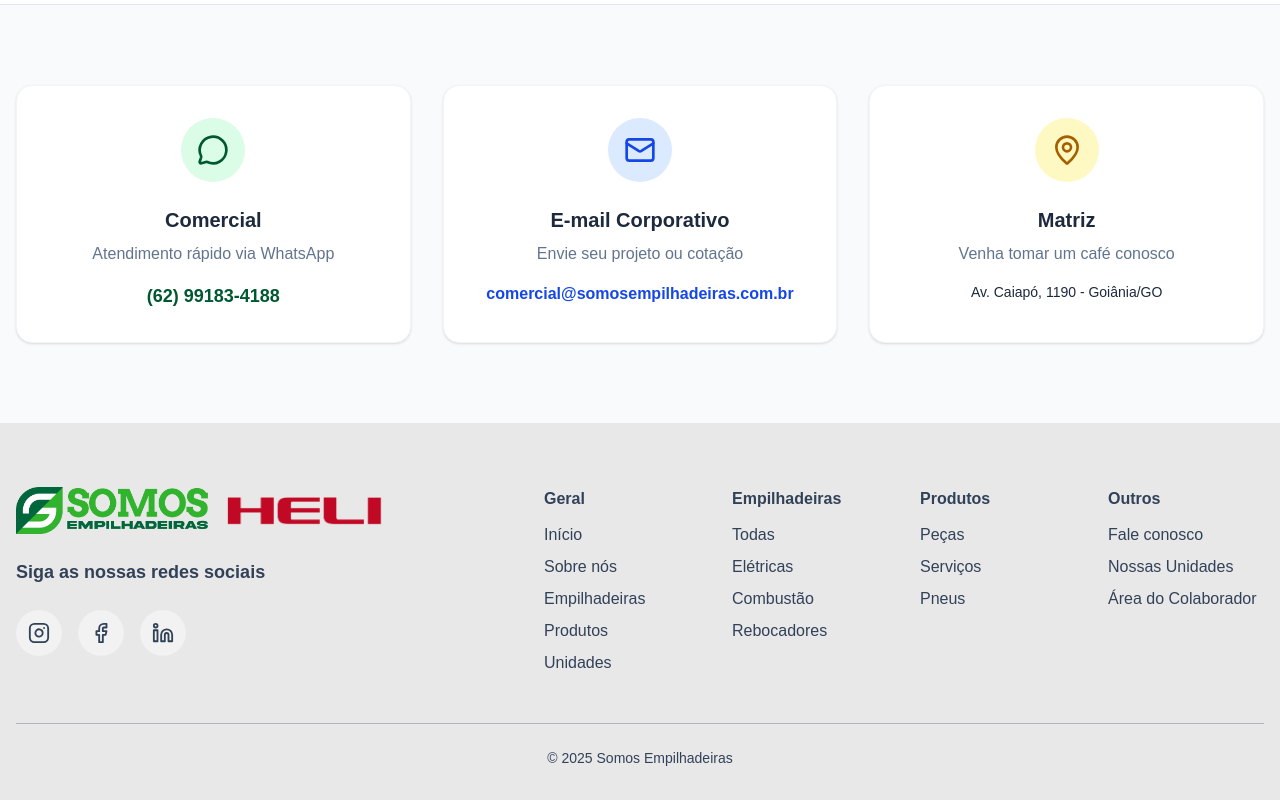
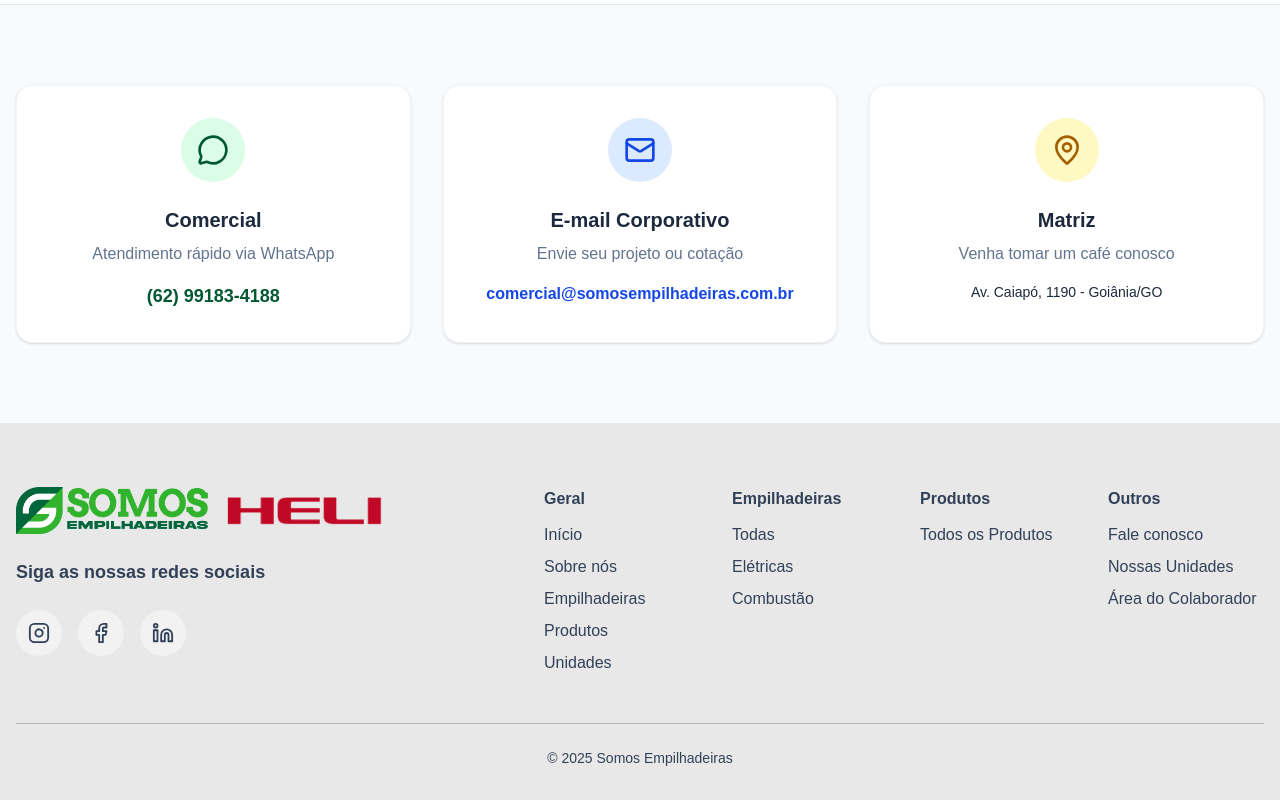
Before and after one commit to Somos-Empilhadeiras/site-somos, a Next.js app: page / in a window 1280 px wide. Shown: the part 3617-4417 px from the top of the page. Built offline with nearby package versions, Linux system fonts and the light colour scheme; no server answers; the database is empty.

Commit message:
Ajustando o footes (removendo elementos desnecessários)

```diff
--- a/src/components/Footer.tsx
+++ b/src/components/Footer.tsx
@@ -69,7 +69,6 @@ export default function Footer() {
 								<li><Link href="/empilhadeiras">Todas</Link></li>
 								<li><Link href="/empilhadeiras/eletricas">Elétricas</Link></li>
 								<li><Link href="/empilhadeiras/combustao">Combustão</Link></li>
-								<li><Link href="/empilhadeiras/rebocadores">Rebocadores</Link></li>
 							</ul>
 						</div>
 
@@ -77,9 +76,7 @@ export default function Footer() {
 						<div>
 							<p className="font-semibold mb-3">Produtos</p>
 							<ul className="space-y-2">
-								<li><Link href="/produtos/pecas">Peças</Link></li>
-								<li><Link href="/produtos/servicos">Serviços</Link></li>
-								<li><Link href="/produtos/pneus">Pneus</Link></li>
+								<li><Link href="/produtos">Todos os Produtos</Link></li>
 							</ul>
 						</div>
 
```
